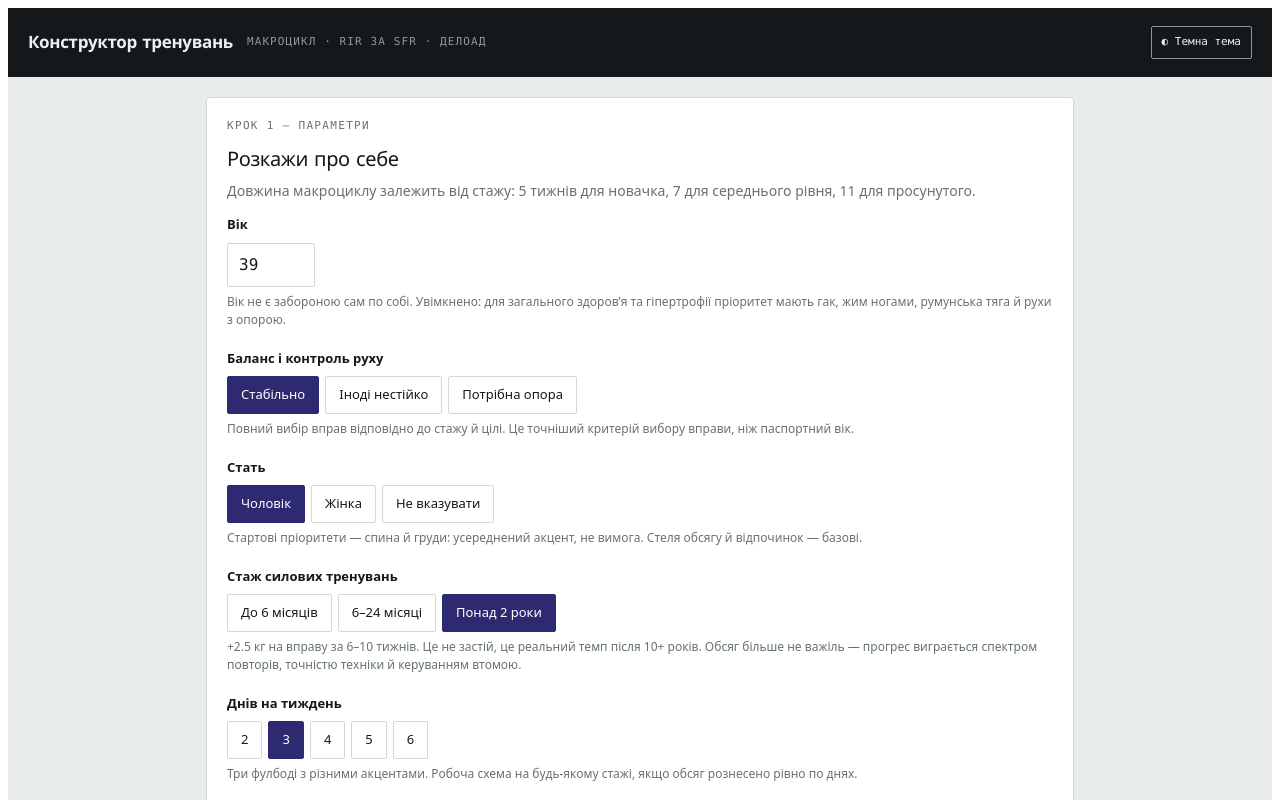
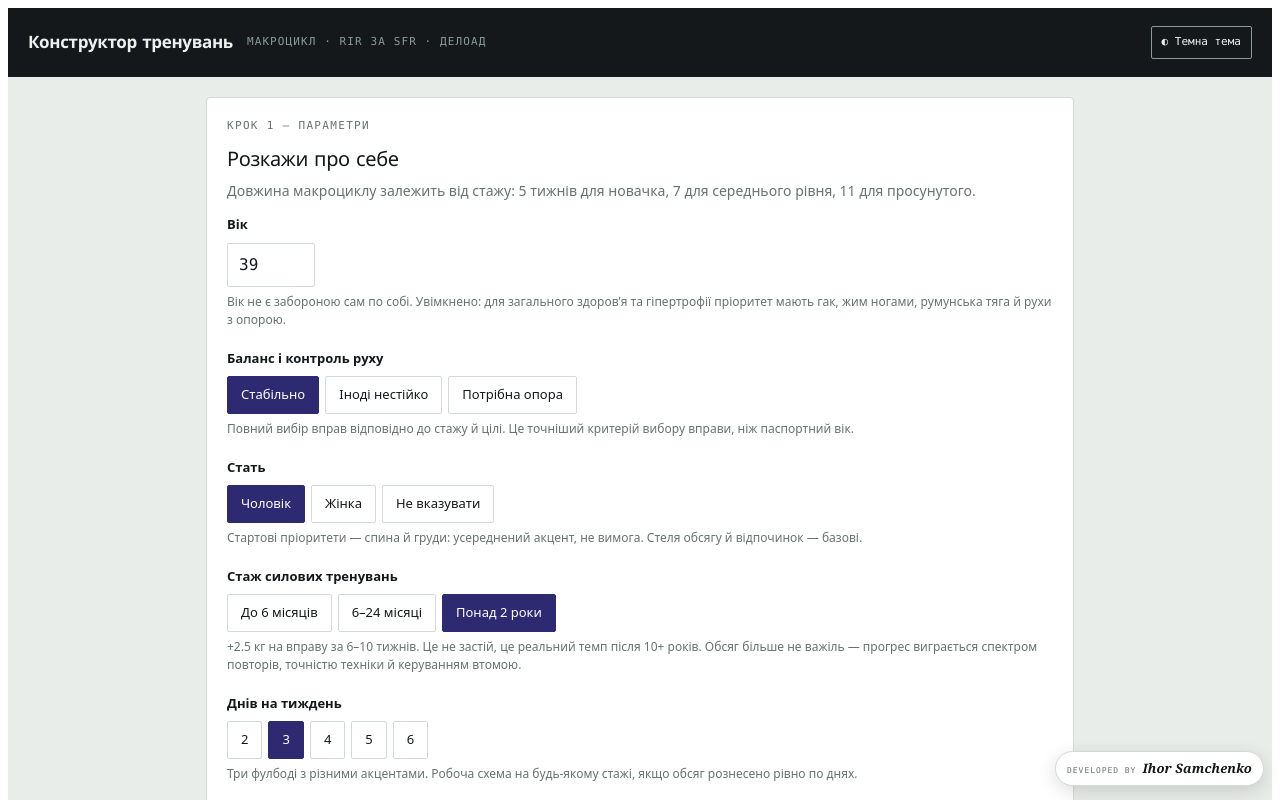
Before and after one commit to igsamchenko-cmyk/gym-program-generator, a React (Vite) app: page / in a window 1280 px wide. Shown: the top 800 px of the page. Built offline with nearby package versions, Linux system fonts and the light colour scheme.

Commit message:
Add developer signature badge

```diff
--- a/scripts/test.mjs
+++ b/scripts/test.mjs
@@ -233,6 +233,7 @@ try {
   let renderer;
   await act(async () => { renderer = TestRenderer.create(React.createElement(App)); await flush(); });
   const root = renderer.root;
+  check(JSON.stringify(renderer.toJSON()).includes('developed by') && JSON.stringify(renderer.toJSON()).includes('Ihor Samchenko'), 'Developer credit is rendered');
   let ageInput = root.find((node) => node.type === 'input' && node.props.id === 'tk-age');
   await act(async () => { ageInput.props.onChange({ target: { value: '42' } }); });
   ageInput = root.find((node) => node.type === 'input' && node.props.id === 'tk-age');
--- a/src/TrainingConstructor.jsx
+++ b/src/TrainingConstructor.jsx
@@ -1161,6 +1161,11 @@ const CSS = `
 .tk-theme{font:inherit;font-family:ui-monospace,SFMono-Regular,Consolas,'Liberation Mono',monospace;font-size:11px;color:var(--bar-text);background:transparent;border:1px solid var(--bar-muted);border-radius:2px;padding:7px 10px;cursor:pointer;margin-left:auto;}
 .tk-theme:hover{border-color:var(--bar-text);}
 .tk-theme:focus-visible{outline:2px solid var(--bar-text);outline-offset:2px;}
+.tk-credit{position:fixed;right:16px;bottom:14px;z-index:20;display:flex;align-items:baseline;gap:6px;padding:7px 11px;
+ background:var(--card);color:var(--steel);border:1px solid var(--line);border-radius:999px;box-shadow:0 5px 18px rgba(0,0,0,.14);
+ pointer-events:none;white-space:nowrap;}
+.tk-credit span{font-family:ui-monospace,SFMono-Regular,Consolas,'Liberation Mono',monospace;font-size:8px;text-transform:uppercase;letter-spacing:.12em;}
+.tk-credit strong{font-family:Georgia,'Times New Roman',serif;font-size:13px;font-style:italic;font-weight:600;letter-spacing:.01em;color:var(--ink);}
 .tk-main{max-width:900px;margin:0 auto;padding:20px 16px 64px;}
 .tk-card{background:var(--card);border:1px solid var(--line);border-radius:4px;padding:20px;margin-bottom:14px;}
 .tk-eyebrow{font-family:ui-monospace,SFMono-Regular,Consolas,'Liberation Mono',monospace;font-size:11px;text-transform:uppercase;letter-spacing:.12em;color:var(--steel);margin-bottom:10px;}
@@ -1239,7 +1244,7 @@ const CSS = `
 .tk-wd{font:inherit;font-family:ui-monospace,SFMono-Regular,Consolas,'Liberation Mono',monospace;font-size:12px;width:42px;padding:8px 0;border:1px solid var(--line);background:var(--card);color:var(--ink);border-radius:2px;cursor:pointer;}
 .tk-wd[aria-pressed="true"]{background:var(--deep);border-color:var(--deep);color:#fff;}
 .tk-rule b{display:block;font-size:11px;font-family:ui-monospace,SFMono-Regular,Consolas,'Liberation Mono',monospace;text-transform:uppercase;letter-spacing:.08em;color:var(--steel);margin-bottom:3px;}
-@media (max-width:520px){.tk-volrow{grid-template-columns:92px 1fr 52px;}.tk-ramp{height:92px;}}
+@media (max-width:520px){.tk-volrow{grid-template-columns:92px 1fr 52px;}.tk-ramp{height:92px;}.tk-credit{right:8px;bottom:8px;padding:6px 9px;}.tk-credit strong{font-size:12px;}}
 @media (prefers-reduced-motion:reduce){.tk-wk span{transition:none;}}
 `;
 
@@ -1253,6 +1258,9 @@ function Header({ theme, onToggle }) {
         aria-label={dark ? 'Увімкнути світлу тему' : 'Увімкнути темну тему'}>
         {dark ? '☀ Світла тема' : '◐ Темна тема'}
       </button>
+      <div className="tk-credit" aria-label="Developed by Ihor Samchenko">
+        <span>developed by</span><strong>Ihor Samchenko</strong>
+      </div>
     </div>
   );
 }
```
